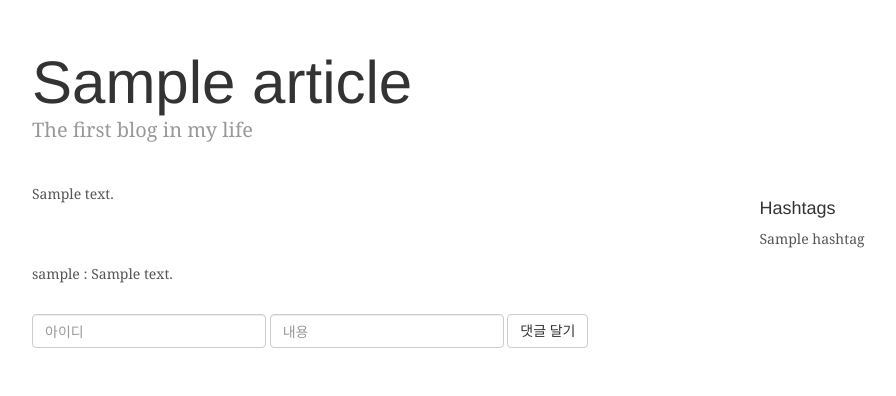
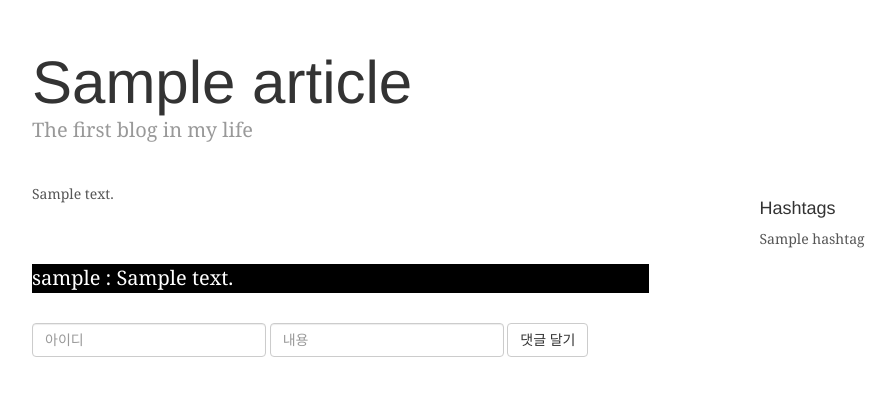
Before and after one commit to brokenbat2/blog-for-office-worker, a Django app: page /1/ in a window 1280 px wide. Shown: the part 40-436 px from the top of the page, without its empty margins (138-1034 px from the left). Run offline with Django 3.2, Linux system fonts and the light colour scheme; tables that the repository leaves empty hold one stand-in row (values such as "Sample post"); some libraries are stand-ins or nearby versions.

Commit message:
Homework2 - Decorating Comments with color, size, and background

```diff
--- a/static/css/base.css
+++ b/static/css/base.css
@@ -169,3 +169,9 @@ h6, .h6 {
 .reply-form{
   margin-top: 30px;
 }
+
+.homework2{
+  font-size: 20px;
+  color: white;
+  background-color: black;
+}
--- a/templates/detail.html
+++ b/templates/detail.html
@@ -12,7 +12,7 @@
       <div class="blog-post">
         <p>{{ article.content }}</p>
       </div>
-      <div>
+      <div class="homework2">
         {% for comment in article.article_comments.all %}
           <div>{{ comment.username }} : {{ comment.content }} </div>
         {% endfor %}
@@ -24,7 +24,9 @@
           {% csrf_token %}
           <div>
             <div class="form-group">
+
               <input placeholder="아이디" class="form-control" name="username" />
+
             </div>
             <div class="form-group">
               <input placeholder="내용" class="form-control" name="content" />
```
